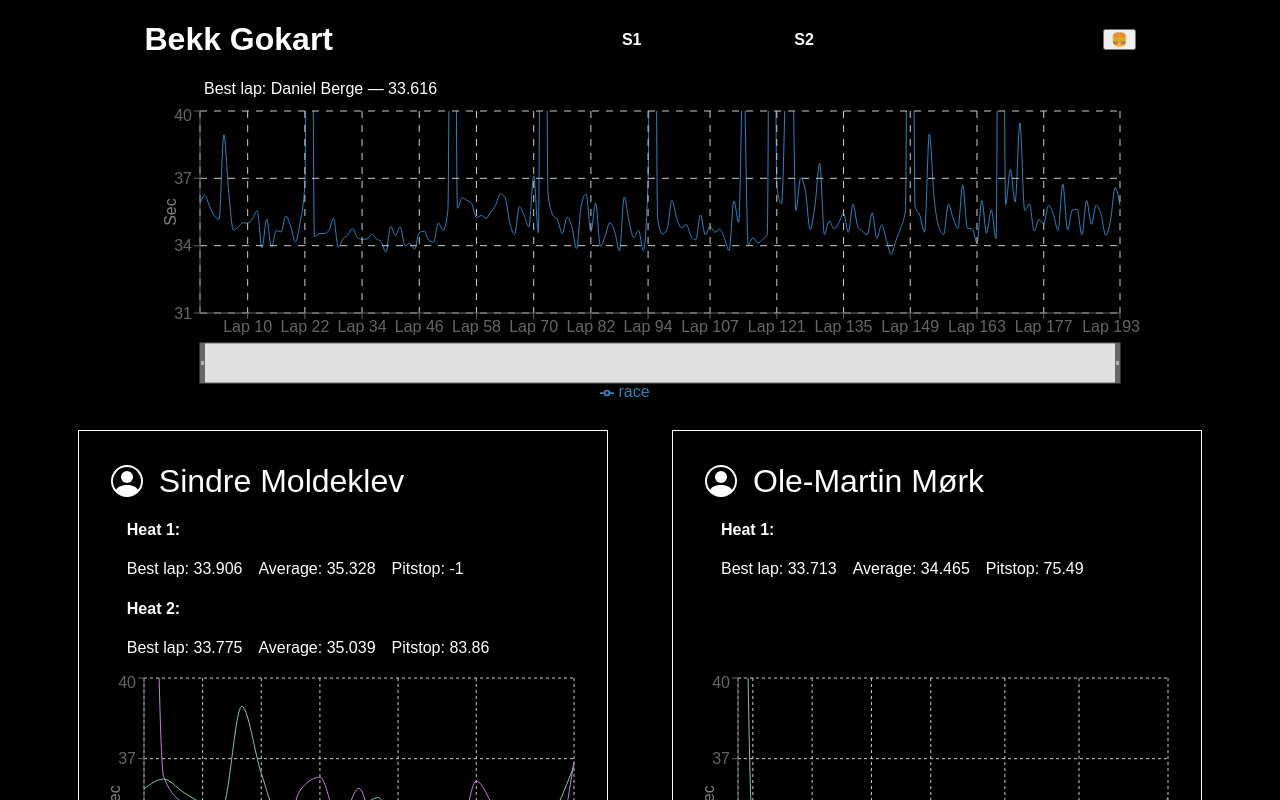
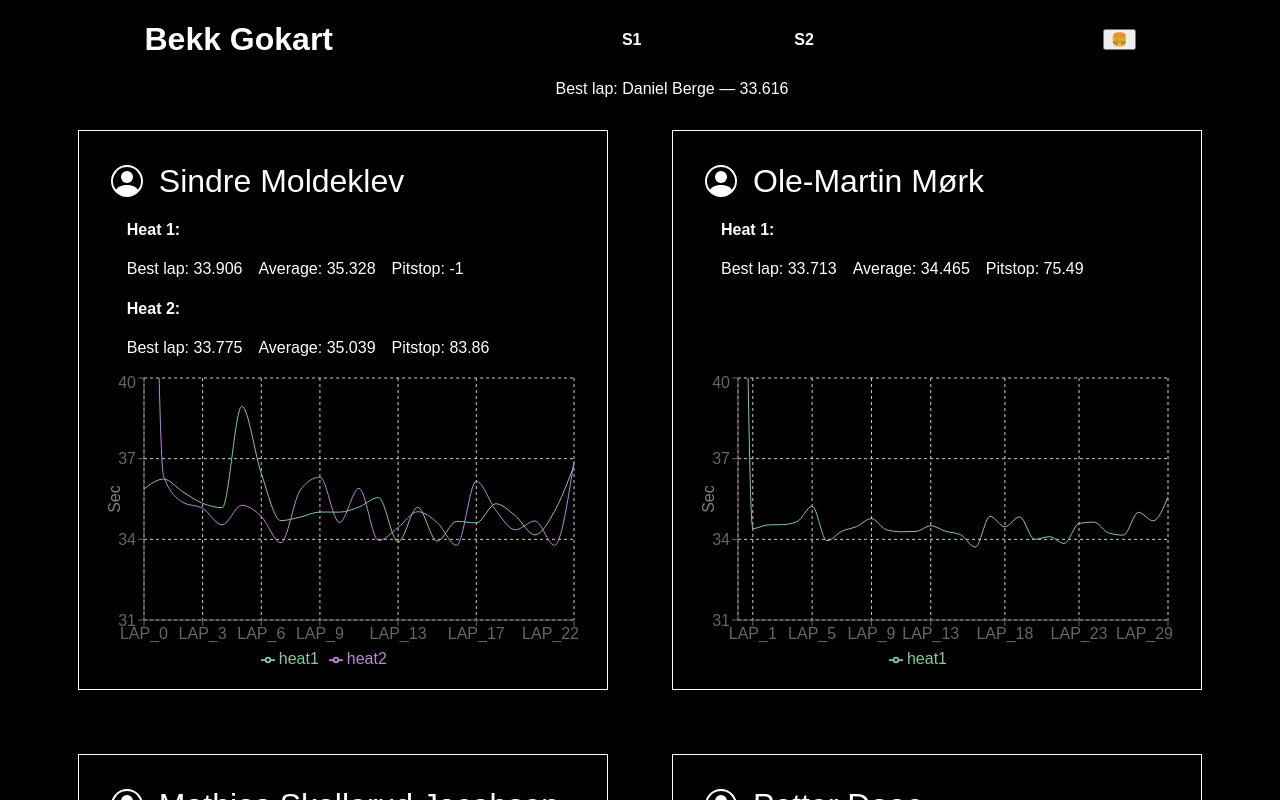
Before and after one commit to MathiasSJacobsen/gokart-stats, a React (Create React App) app: page /session/1 in a window 1280 px wide. Shown: the top 800 px of the page. Built offline with nearby package versions, Linux system fonts and the light colour scheme.

Commit message:
Add TeamStat component to Landing page

```diff
--- a/src/landing/Landing.tsx
+++ b/src/landing/Landing.tsx
@@ -5,6 +5,7 @@ import dbTwo from "../db/sessionTwo.json";
 
 import { transformLapData } from "../utils";
 import { Res } from "../Types";
+import TeamStat from "../teamStat/TeamStat";
 
 type Props = {};
 
@@ -13,6 +14,7 @@ const Landing = (props: Props) => {
 
   return (
     <StatsContainer>
+      <TeamStat data={data} />
       <PersonalStatsContainer>
         {Object.keys(data).map((e: string) => (
           <PersonalStat name={e} key={e} user={data[e]} />
--- a/src/teamStat/TeamStat.tsx
+++ b/src/teamStat/TeamStat.tsx
@@ -1,52 +1,15 @@
-import {
-  LineChart,
-  Line,
-  Legend,
-  CartesianGrid,
-  XAxis,
-  YAxis,
-  Tooltip,
-  Brush,
-} from "recharts";
 import styled from "styled-components/macro";
-import { getTeamFastestLap, getTeamLapData } from "../utils";
-import { useState, useEffect } from "react";
-import { useWindowSize } from "../hooks/useWindowSize";
+import { getTeamFastestLap } from "../utils";
 import { Res } from "../Types";
 
 const TeamStat = ({ data }: { data: Res }) => {
-  const [windowWidth] = useWindowSize();
-  const [chartWidth, setChartWidth] = useState(0);
+  const bestTeamLap = getTeamFastestLap(data);
 
-  useEffect(() => {
-    setChartWidth(windowWidth > 767 ? 1000 : 350);
-  }, [windowWidth]);
-
-  const bestTeamLap = getTeamFastestLap(data);
   return (
     <TeamContainer>
       <TeamStats>
         <span>{`Best lap: ${bestTeamLap.name} \u2014  ${bestTeamLap.time}`}</span>
       </TeamStats>
-
-      <LineChart
-        width={chartWidth}
-        height={300}
-        data={getTeamLapData()}
-        margin={{ top: 5, right: 20, bottom: 5, left: 0 }}
-      >
-        <Line type="monotone" dataKey="race" dot={false} />
-        <Legend />
-        <CartesianGrid stroke="#ccc" strokeDasharray="7 7" />
-        <XAxis dataKey="name" />
-        <YAxis
-          label={{ value: "Sec", angle: -90 }}
-          domain={[31, 40]}
-          allowDataOverflow={true}
-        />
-        <Tooltip />
-        <Brush />
-      </LineChart>
     </TeamContainer>
   );
 };
--- a/src/utils.ts
+++ b/src/utils.ts
@@ -31,7 +31,7 @@ export function transformLapData(data: SessionDBData[]) {
   return result2;
 }
 
-export const getTeamLapData = () => {
+export const getTeamLapData = (data: Res) => {
   let c = -1;
   return db.flatMap((e) => {
     const times = e.laps.map(mapLapTimeToNumber);
```
